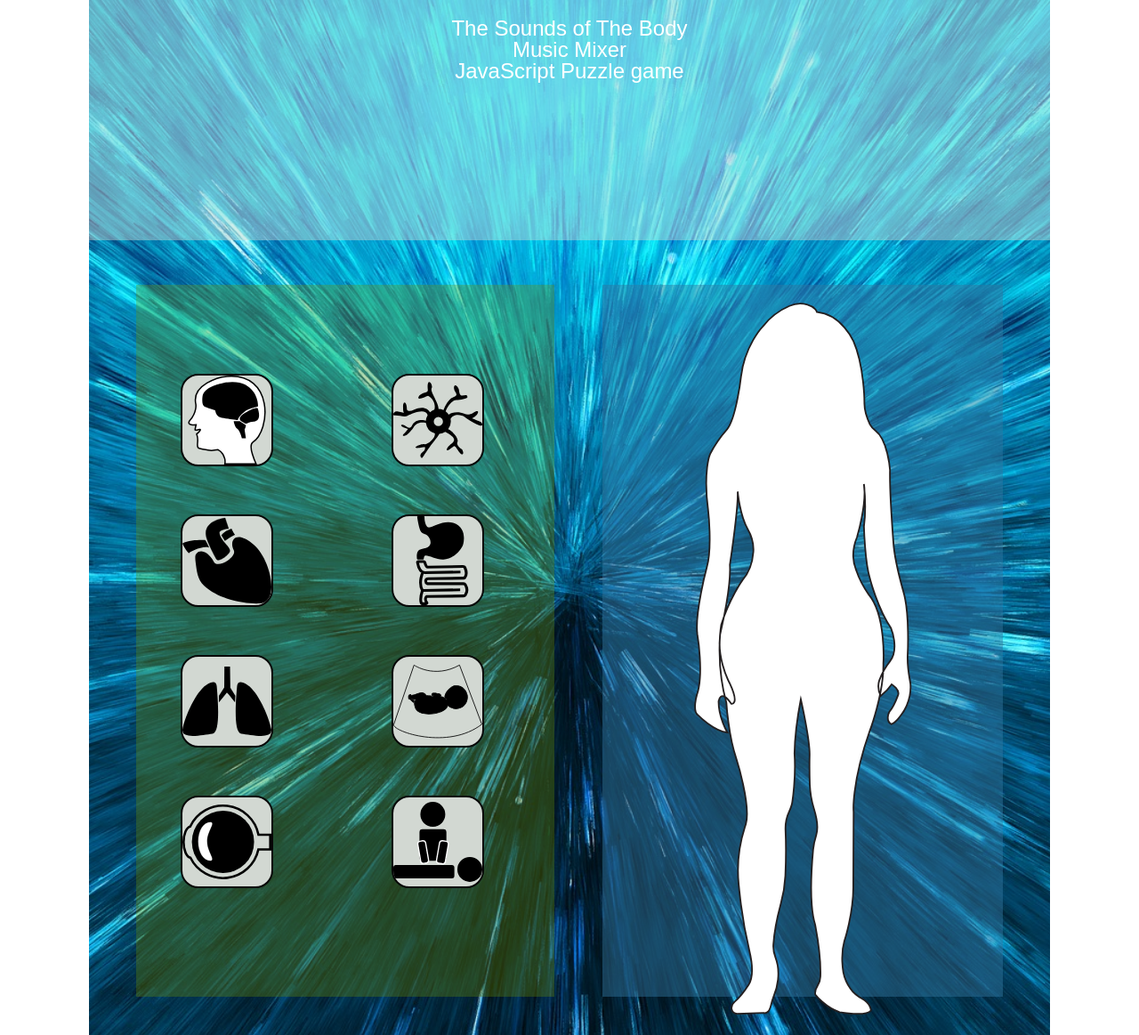
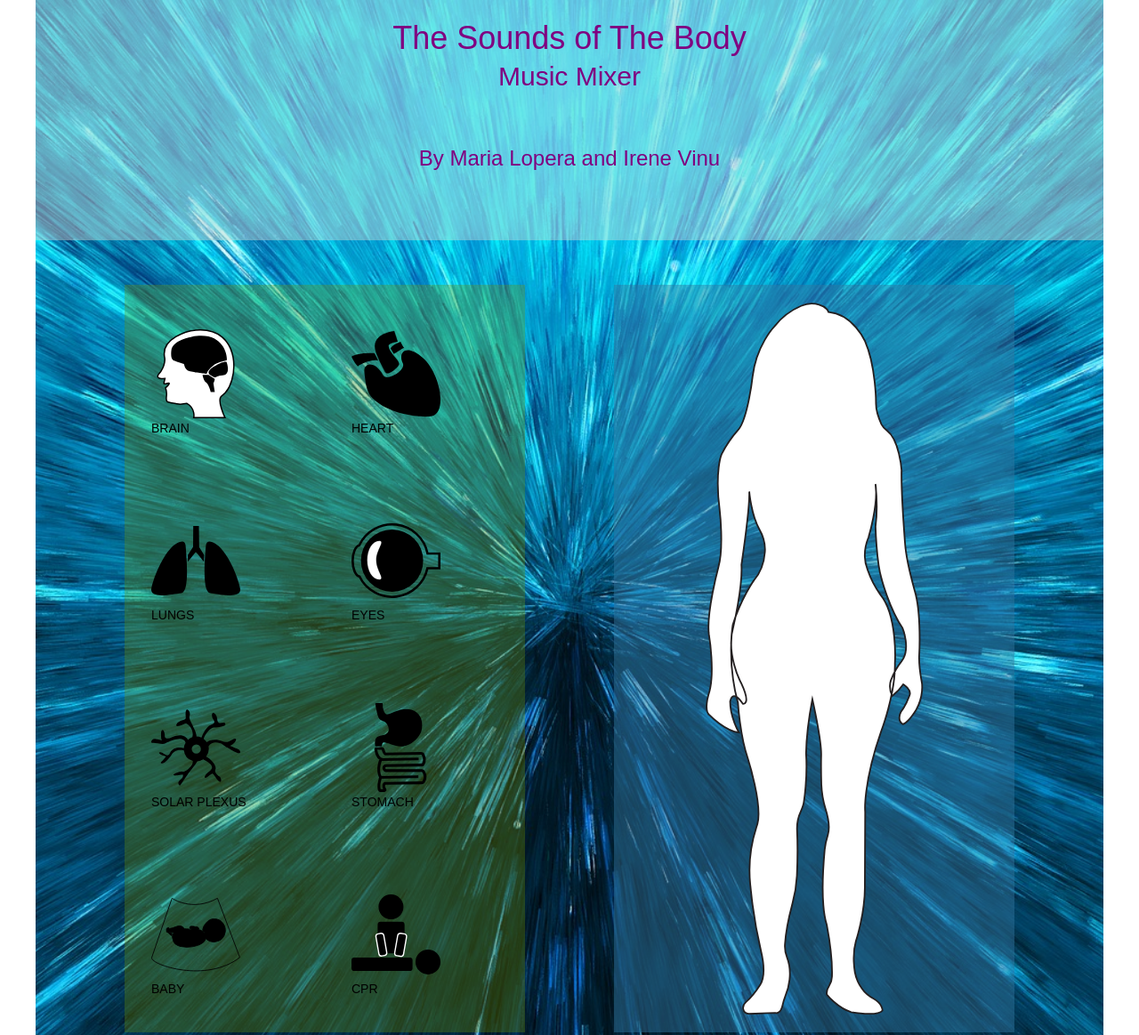
Before and after one commit to irene2022/Irene_Maria_MusicMixer, a plain HTML site: page index.html in a window 1280 px wide. Shown: the top 1163 px of the page at 89% size. Drawn offline with Linux system fonts and the light colour scheme.

Commit message:
updating JS and CSS file

```diff
--- a/css/main.css
+++ b/css/main.css
@@ -12,7 +12,7 @@ body
 
 #container
 {
-	max-width: 1080px;
+	max-width: 1200px;
 	background-image: url(../images/waves.jpg);
 	background-position: center;
 	background-repeat: no-repeat;
@@ -26,18 +26,37 @@ body
 {
 	background-color: #d2d8d275;
 	height: 250px;
-	color: white;
+	color: #800080;
 	text-align: center;
 	padding-top: 20px;
 
 }
+
+#headLine h1
+{
+	font-size: 36px;
+	padding: 5px;
+}
+
+#headLine h2
+{
+	font-size: 30px;
+	padding: 5px;
+}
+
+#headLine p
+{
+	padding: 20px;
+	margin-top: 40px;
+}
+
 
 #gameBoard
 {
 	display: flex;
 	flex-direction: row;
 	justify-content: space-evenly;
-	height: 800px;
+	/*height: 800px;*/
 	margin-top: 50px;
 }
 
@@ -45,18 +64,21 @@ body
 {
 	background-color: #71940050;
 	width: 450px;
-	columns: 2 200px;
-	padding-top: 50px;
-	padding-left: 20px;
+	display: grid;
+	grid-template-columns: 50% 50%;
 
 }
 
-.bodyiconsZone img
+.bodyiconsZone h2
+{
+	font-size: 14px;
+	margin: 0 auto;
+}
+.bodyiconsZone div
 {
 	margin-top: 50px;
 	margin-left: 30px;
-	background-color: #d2d8d2;
-	border: 2px solid #070707;
+
 	border-radius: 20px;
 }
 
@@ -64,7 +86,7 @@ body
 {
 	cursor: pointer;
 	transition: all .3s ease-in-out;
-	color: #d2d8d2;
+	/*color: #d2d8d2;*/
 }
 
 
@@ -77,7 +99,8 @@ body
 	align-items: center;
 
 	background-color: #3377a075;
-	height: 800px;
+	padding-bottom: 20px;
+	/*height: 800px;*/
 	/*width: 450px;*/
 
 }
--- a/index.html
+++ b/index.html
@@ -12,7 +12,7 @@
 	<header id="headLine">
 		<h1>The Sounds of The Body</h1>
 		<h2>Music Mixer</h2>
-		<p>JavaScript Puzzle game</p>
+		<p>By Maria Lopera and Irene Vinu</p>
 	</header>
 
 	<section id="gameBoard">
@@ -21,25 +21,47 @@
 		<section class="bodyiconsZone">
 			<h3 class="hidden">The Drag Zone</h3>
 
-			<div id="iconFrame">
+			<div>
 			<img id="drag0" src="images/ultrasound-brain.svg" alt="brain" width="100" height="100" class="bodyIcon">
+			<h2>BRAIN</h2>
 			</div>
 
+			<div>
 			<img id="drag1" src="images/ultrasound-heart.svg" alt="heart" width="100" height="100" class="bodyIcon">
+			<h2>HEART</h2>
+			</div>
 
+			<div>
 			<img id="drag2" src="images/ultrasound-lungs.svg" alt="lungs" width="100" height="100" class="bodyIcon">
+			<h2>LUNGS</h2>
+			</div>
 
+			<div>
 			<img id="drag3"  src="images/ultrasound-eye.svg" alt="eye" width="100" height="100" class="bodyIcon">
+			<h2>EYES</h2>
+			</div>
 
+			<div>
 			<img  id="drag4" src="images/ultrasound-neuron.svg" alt="neuron" width="100" height="100" class="bodyIcon">
+			<h2>SOLAR PLEXUS</h2>
+			</div>
 
+			<div>
 			<img id="drag5"  src="images/ultrasound-gastricsys.svg" alt="stomach" width="100" height="100" class="bodyIcon">
+			<h2>STOMACH</h2>
+			</div>
 
+			<div>
 			<img id="drag6" src="images/ultrasound-baby.svg" alt="baby" width="100" height="100" class="bodyIcon">
+			<h2>BABY</h2>
+			</div>
 
+			<div>
 			<img id="drag7" src="images/ultrasound-cpr.svg" alt="CPR" width="100" height="100" class="bodyIcon">
+			<h2>CPR</h2>
+			</div>
 
-    </section>
+    	</section>
 
 
 	    <section class="puzzleBody">
--- a/js/main.js
+++ b/js/main.js
@@ -10,6 +10,7 @@ const puzzleBody = document.querySelector(".puzzleBody"),
 
   function dragStart() {
     console.log('started draggin');
+    event.dataTransfer.setData("savedID", this.id);
   }
 
   function draggedOver(event) {
@@ -17,27 +18,18 @@ const puzzleBody = document.querySelector(".puzzleBody"),
 		console.log('dragged over me');
   }
 
-
-
-bodyIcon.forEach(piece => piece.addEventListener("dragstart", dragStart));
-dropZones.forEach(zone => {
-	zone.addEventListener("dragover", draggedOver);
-	zone.addEventListener("drop", dropped);
-})
-
-
-
-   function dropped(event) {
+  function dropped(event) {
     event.preventDefault();
     console.log('dropped something on me');
   }
 
-  dragImages.forEach(piece => piece.addEventListener("dragstart", dragStart));
 
+  bodyIcon.forEach(piece => piece.addEventListener("dragstart", dragStart));
   dropZones.forEach(zone => {
-    zone.addEventListener("dragover", draggedOver);
-    zone.addEventListener("drop", dropped);
-  })
+  	zone.addEventListener("dragover", draggedOver);
+  	zone.addEventListener("drop", dropped);
+})
+
 
   // debugger;
 
```
